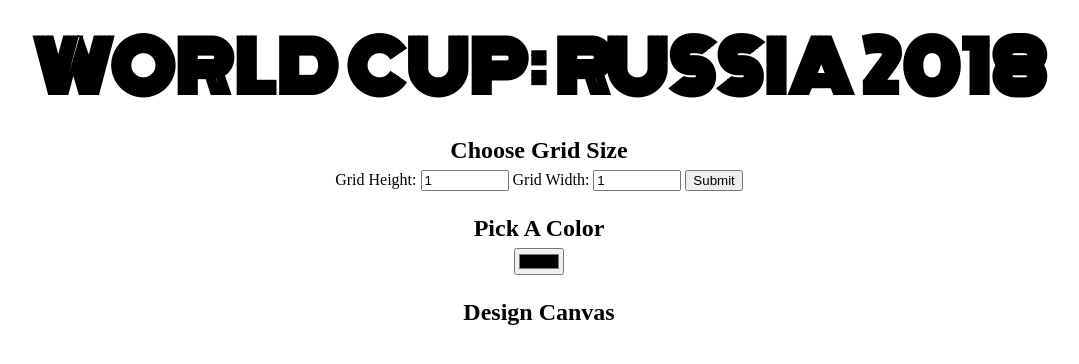
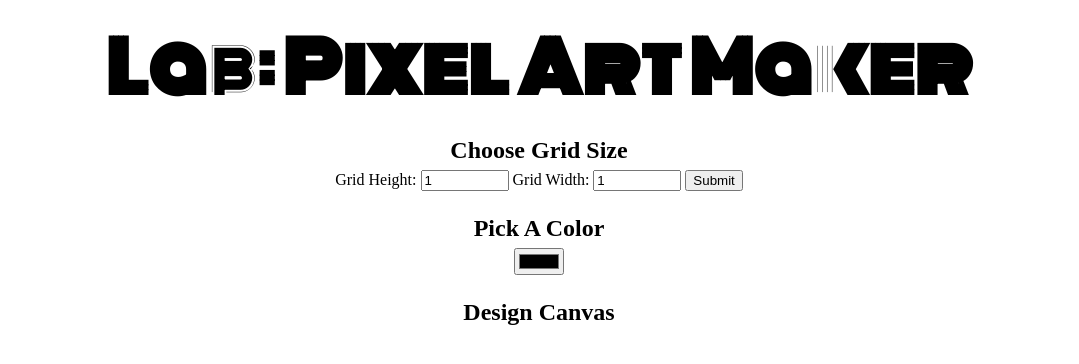
Before and after one commit to mutaihillary/project-pixel-art-maker-starter, a plain HTML site: page index.html in a window 1280 px wide. Shown: the whole page, without its empty margins (101-1180 px from the left). Drawn offline with nearby package versions, Linux system fonts and the light colour scheme.

Commit message:
changes on project heading

```diff
--- a/index.html
+++ b/index.html
@@ -6,7 +6,7 @@
     <link rel="stylesheet" href="styles.css">
 </head>
 <body>
-    <h1>WORLD CUP: RUSSIA 2018</h1>
+    <h1>Lab: Pixel Art Maker</h1>
 
     <h2>Choose Grid Size</h2>
     <form id="sizePicker">
```
